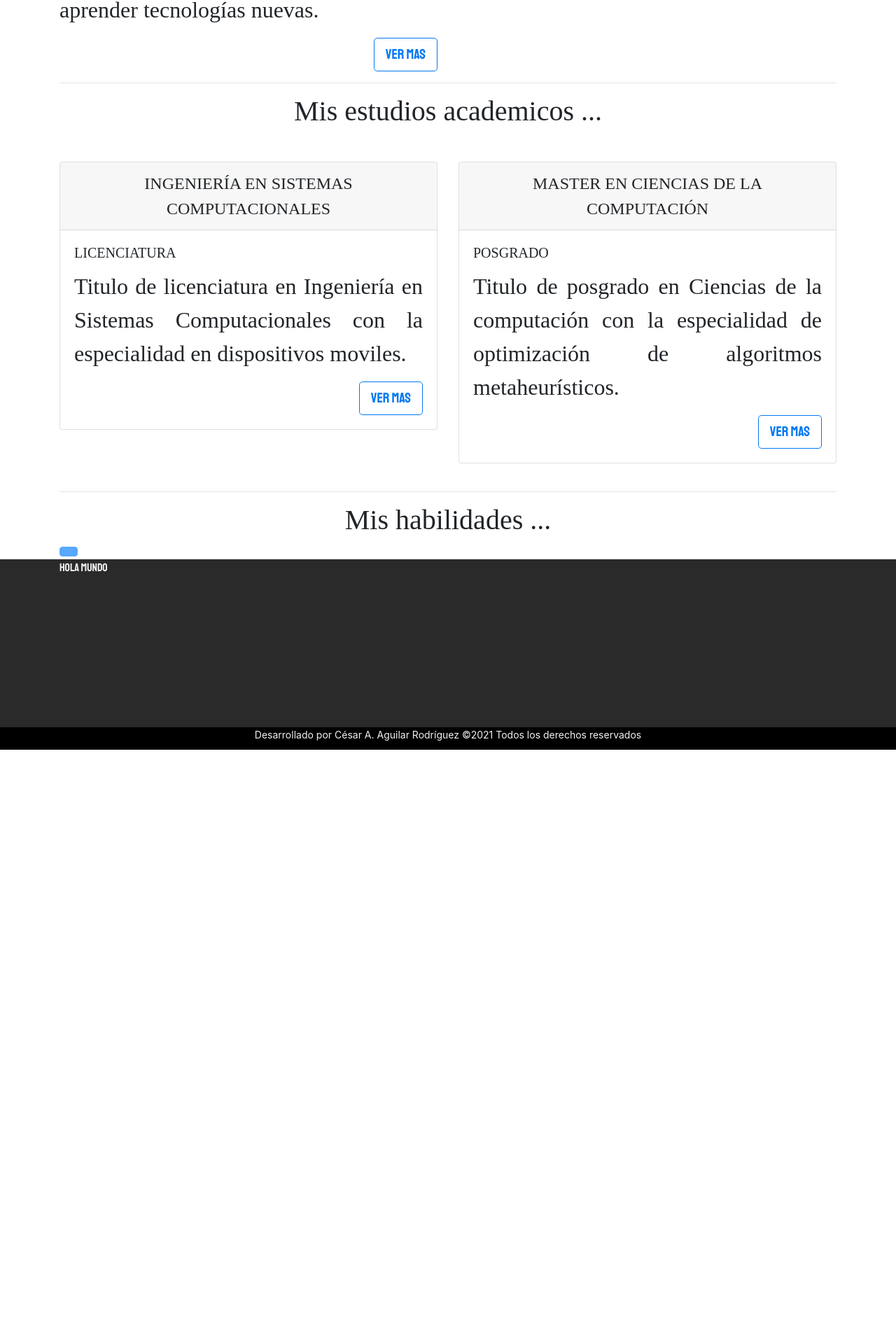
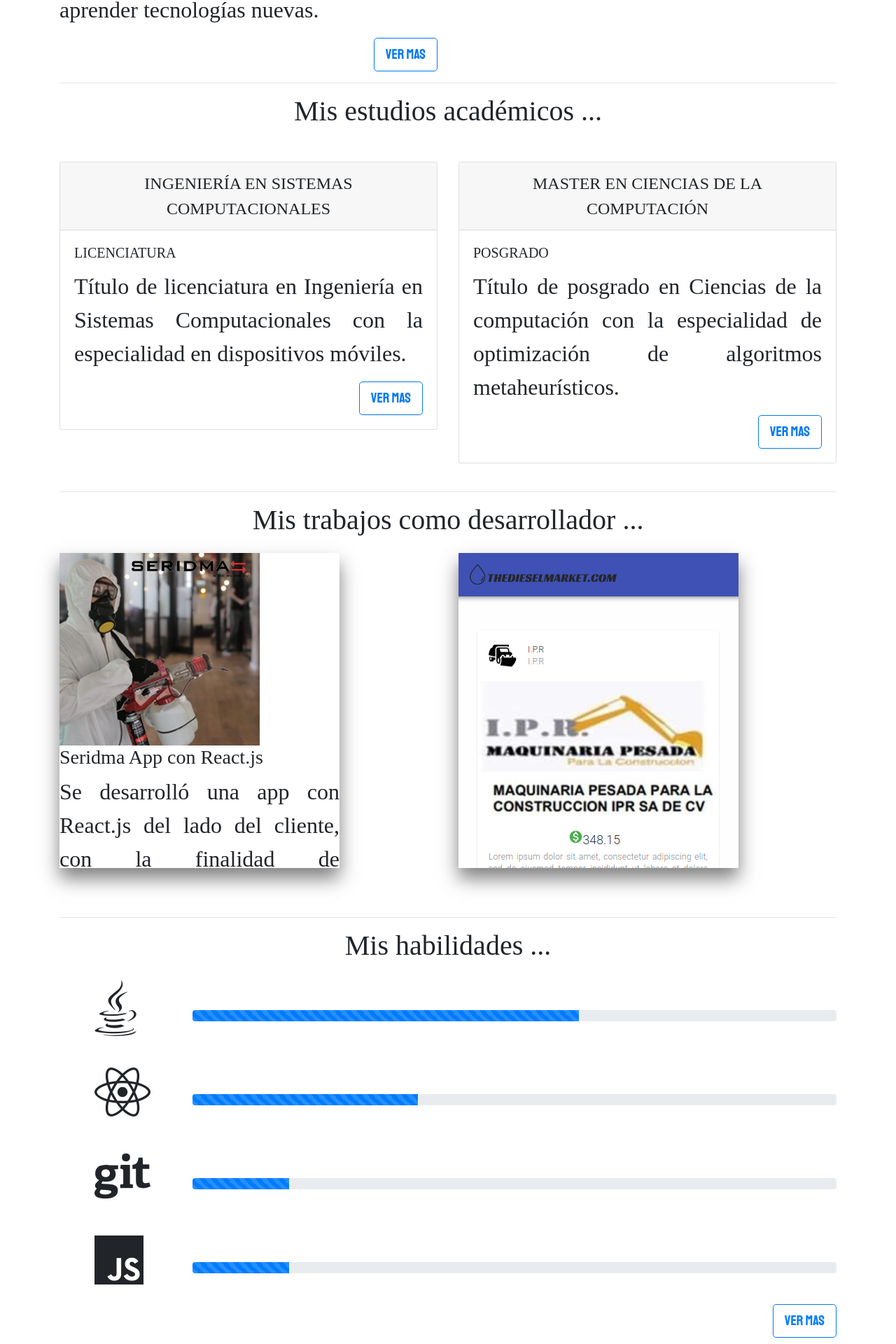
Before and after one commit to CesarAguilar43/personalCVU, a React (Create React App) app: page / in a window 1280 px wide. Shown: the part 539-2459 px from the top of the page at 70% size. Before the commit the page ends 1610 px from the top, so only its background shows below. Built offline with nearby package versions, Linux system fonts and the light colour scheme; a web font is replaced by a local one.

Commit message:
Version 2 del proyecto

```diff
--- a/public/index.html
+++ b/public/index.html
@@ -1,14 +1,12 @@
 <!DOCTYPE html>
 <html lang="en">
+
 <head>
   <meta charset="utf-8" />
   <link rel="icon" href="%PUBLIC_URL%/busqueda-de-personalidad.png" />
   <meta name="viewport" content="width=device-width, initial-scale=1" />
   <meta name="theme-color" content="#000000" />
-    <meta
-      name="description"
-      content="Web site created using create-react-app"
-    />
+  <meta name="description" content="Web site created using create-react-app" />
   <!--
       manifest.json provides metadata used when your web app is installed on a
       user's mobile device or desktop. See https://developers.google.com/web/fundamentals/web-app-manifest/
@@ -19,6 +17,7 @@
   <link rel="preconnect" href="https://fonts.googleapis.com">
   <link rel="preconnect" href="https://fonts.gstatic.com" crossorigin>
   <link href="https://fonts.googleapis.com/css2?family=Pompiere&display=swap" rel="stylesheet">
+  <link rel="stylesheet"  href="http://use.fontawesome.com/releases/v5.8.1/css/all.css" integrity="sha384-50oBUHEmvpQ+1lW4y57PTFmhCaXp0ML5d60M1M7uH2+nqUivzIebhndOJK28anvf" crossorigin="anonymous">
   <!--
       Notice the use of %PUBLIC_URL% in the tags above.
       It will be replaced with the URL of the `public` folder during the build.
@@ -30,6 +29,7 @@
     -->
   <title>César Aguilar</title>
 </head>
+
 <body>
   <noscript>You need to enable JavaScript to run this app.</noscript>
   <div id="root"></div>
@@ -44,4 +44,5 @@
       To create a production bundle, use `npm run build` or `yarn build`.
     -->
 </body>
+
 </html>
--- a/src/assets/css/Home.css
+++ b/src/assets/css/Home.css
@@ -41,3 +41,7 @@
     background-color: #0078f2;
     border-color: #0078f2;
 }
+
+.progress{
+    margin-top: 60px;
+}
--- a/src/components/cards/Cards.js
+++ b/src/components/cards/Cards.js
@@ -1,7 +1,10 @@
+import React from 'react';
 import { Card, Button } from 'react-bootstrap';
 import '../../assets/css/Cards.css';
+import ModalCard from '../modal/Modal';
 
-const Cards = ({head, title, text }) => {
+function Cards({ head, title, subtitle, text, age, seemore }) {
+    const [modalShow, setModalShow] = React.useState(false);
     return (
         <>
             <Card>
@@ -11,9 +14,26 @@ const Cards = ({head, title, text }) => {
                     <Card.Text>
                         {text}
                     </Card.Text>
-                        <Button variant="outline-primary" className="btn-cards"  size="lg">Ver mas</Button>
+                    <Button
+                        variant="outline-primary"
+                        className="btn-cards"
+                        size="lg"
+                        onClick={() => setModalShow(true)}
+                    >
+                        Ver mas
+                    </Button>
                 </Card.Body>
             </Card>
+            <ModalCard
+                show={modalShow}
+                head={head}
+                title={title}
+                subtitle={subtitle}
+                text={text}
+                age={age}
+                seemore={seemore}
+                onHide={() => setModalShow(false)}
+            />
         </>
     );
 }
--- /dev/null
+++ b/src/components/modal/Modal.js
@@ -0,0 +1,34 @@
+import { Modal, Button } from "react-bootstrap";
+
+function ModalCard(props) {
+    return (
+        <Modal
+            {...props}
+            size="lg"
+            aria-labelledby="contained-modal-title-vcenter"
+            centered
+        >
+            <Modal.Header closeButton>
+                <Modal.Title id="contained-modal-title-vcenter">
+                    {props.head}
+                </Modal.Title>
+            </Modal.Header>
+            <Modal.Body>
+                <h4>{props.title}</h4>
+                <h5>{props.subtitle}</h5>
+                <p>{props.age}</p>
+                <label>
+                    <p>
+                        {props.text}
+                    </p>
+                    <p>{props.seemore}</p>
+                </label>
+            </Modal.Body>
+            <Modal.Footer>
+                <Button onClick={props.onHide} variant="outline-primary" className="btn-home-1" size="lg">Cerrar</Button>
+            </Modal.Footer>
+        </Modal>
+    );
+}
+
+export default ModalCard;
--- a/src/config/NavBarRoutes.js
+++ b/src/config/NavBarRoutes.js
@@ -1,12 +1,27 @@
 export const rutas = [
     {
         path: '/',
-        title: 'Home',
+        title: 'Inicio',
         icon: '1',
     },
     {
         path: '/about',
-        title: 'About',
+        title: 'Acerca',
         icon: '2',
+    },
+    {
+        path: '/development',
+        title: 'Desarrollo',
+        icon: '3'
+    },
+    {
+        path: '/skills',
+        title: 'Habilidades',
+        icon: '4'
+    },
+    {
+        path: '/contact',
+        title: 'Contacto',
+        icon: '5'
     }
 ];
--- a/src/config/Routes.js
+++ b/src/config/Routes.js
@@ -1,6 +1,9 @@
 import { BrowserRouter, Route, Switch } from 'react-router-dom';
 import Home from '../containers/home/Home';
 import About from '../containers/about/About';
+import Development from '../containers/development/Development';
+import Skills from '../containers/skills/Skills';
+import Contact from '../containers/contact/Contact';
 
 export default function Routes() {
     return (
@@ -8,6 +11,9 @@ export default function Routes() {
             <Switch>
                 <Route exact path="/" component={Home} />
                 <Route exact path="/about" component={About} />
+                <Route exact path="/development" component={Development} />
+                <Route exact path="/skills" component={Skills} />
+                <Route exact path="/contact" component={Contact} />
             </Switch>
         </BrowserRouter>
     );
--- a/src/containers/about/About.js
+++ b/src/containers/about/About.js
@@ -1,6 +1,6 @@
 import Layout from '../../layouts/Layout';
 import { Container, Row, Col } from 'react-bootstrap';
-import Cards from '../../components/hover-cards/Hover-Cards';
+import HoverCards from '../../components/hover-cards/Hover-Cards';
 //import InfoCards from '../../components/hover-cards/InfoCards';
 import image01 from '../../assets/img/banner-pagina-inicio-chica.png';
 import image02 from '../../assets/img/theDM.png';
@@ -13,14 +13,14 @@ const About = () => {
                     <h1>Mis trabajos como desarrollador</h1>
                     <Row>
                         <Col xs={12} lg={6}>
-                            <Cards
+                            <HoverCards
                                 ruteImg={image01}
                                 alt="Seridma"
                                 titleImg="Seridma App con React.js"
                                 descImg="Se desarrollo una app con React.js del lado del cliente, con la finalidad de promocionar el servicio de fumigación" />
                         </Col>
                         <Col xs={12} lg={6}>
-                            <Cards
+                            <HoverCards
                                 ruteImg={image02}
                                 alt="TheDieselMarket"
                                 titleImg="TheDieselMarket rest api con React.js"
--- /dev/null
+++ b/src/containers/contact/Contact.js
@@ -0,0 +1,20 @@
+import Layout from '../../layouts/Layout';
+import { Container, Row} from 'react-bootstrap';
+
+const Contact = () => {
+    return (
+        <Layout>
+            <Container>
+                <Row>
+                    <div style={{ height: '100vh' }}>
+                        <h1 style={{margin: '100px'}}>
+                            Hola mundo!
+                        </h1>
+                    </div>
+                </Row>
+            </Container>
+        </Layout>
+    )
+}
+
+export default Contact;
--- /dev/null
+++ b/src/containers/development/Development.js
@@ -0,0 +1,20 @@
+import Layout from '../../layouts/Layout';
+import { Container, Row} from 'react-bootstrap';
+
+const Development = () => {
+    return (
+        <Layout>
+            <Container>
+                <Row>
+                    <div style={{ height: '100vh' }}>
+                        <h1 style={{margin: '100px'}}>
+                            Hola mundo!
+                        </h1>
+                    </div>
+                </Row>
+            </Container>
+        </Layout>
+    )
+}
+
+export default Development;
--- a/src/containers/home/Home.js
+++ b/src/containers/home/Home.js
@@ -1,8 +1,12 @@
 import '../../assets/css/Home.css';
 import Layout from '../../layouts/Layout';
-import { Container, Row, Col, Image, Button, OverlayTrigger, Tooltip } from 'react-bootstrap';
+import { Container, Row, Col, Image, Button, OverlayTrigger, Tooltip, ProgressBar } from 'react-bootstrap';
 import HomeImage from '../../assets/img/homeImage.jpeg';
 import Cards from '../../components/cards/Cards';
+import image01 from '../../assets/img/banner-pagina-inicio-chica.png';
+import image02 from '../../assets/img/theDM.png';
+import HoverCards from '../../components/hover-cards/Hover-Cards';
+import { Link } from 'react-router-dom';
 
 const Home = () => {
     return (
@@ -31,14 +35,17 @@ const Home = () => {
                 <hr />
                 <Row>
                     <Col xs={12} lg={12}>
-                        <h1>Mis estudios academicos ...</h1>
+                        <h1>Mis estudios académicos ...</h1>
                     </Col>
                     <Col xs={12} lg={6}>
                         <div className="home-div-2">
                             <Cards
                                 head="INGENIERÍA EN SISTEMAS COMPUTACIONALES"
                                 title="LICENCIATURA"
-                                text="Titulo de licenciatura en Ingeniería en Sistemas Computacionales con la especialidad en dispositivos moviles."
+                                subtitle="Grado obtenido en el Instituto Tecnólogico de Ciudad Madero."
+                                text="Título de licenciatura en Ingeniería en Sistemas Computacionales con la especialidad en dispositivos móviles."
+                                age="2013-2018"
+                                seemore='Como trabajo final para la obtención del grado de ingeniero en sistemas computacionales, se hizo residencias en el centro de mantenimiento de Telmex Madero.'
                             />
                         </div>
                     </Col>
@@ -47,7 +54,10 @@ const Home = () => {
                             <Cards
                                 head="MASTER EN CIENCIAS DE LA COMPUTACIÓN"
                                 title="POSGRADO"
-                                text="Titulo de posgrado en Ciencias de la computación con la especialidad de optimización de algoritmos metaheurísticos."
+                                subtitle="Grado obtenido en el Instituto Tecnólogico de Ciudad Madero."
+                                text="Título de posgrado en Ciencias de la computación con la especialidad de optimización de algoritmos metaheurísticos."
+                                age="2019-2021"
+                                seemore='Tesis presentada para la obtención de grado en master en ciencias de la computación con el nombre de "DESARROLLO DE ARQUITECTURA DE SOPORTE A LA TOMA DE DECISIONES PARA AGENTES EN HARDWARE"'
                             />
                         </div>
                     </Col>
@@ -55,18 +65,89 @@ const Home = () => {
                 <br /><hr />
                 <Row>
                     <Col xs={12} lg={12}>
+                        <h1>Mis trabajos como desarrollador ...</h1>
+                    </Col>
+                    <Col xs={12} lg={6}>
+                        <HoverCards
+                            ruteImg={image01}
+                            alt="Seridma"
+                            titleImg="Seridma App con React.js"
+                            descImg="Se desarrolló una app con React.js del lado del cliente, con la finalidad de promocionar el servicio de fumigación" />
+                    </Col>
+                    <Col xs={12} lg={6}>
+                        <HoverCards
+                            ruteImg={image02}
+                            alt="TheDieselMarket"
+                            titleImg="TheDieselMarket rest api con React.js"
+                            descImg="Se desarrolló una api rest para la venta y compra de diesel en la zona de Nuevo León" />
+                    </Col>
+                </Row>
+                <br /><hr />
+                <Row>
+                    <Col xs={12} lg={12}>
                         <h1>Mis habilidades ...</h1>
                     </Col>
-                    <Col xs={12} lg={2}>
-                        <OverlayTrigger overlay={<Tooltip id="tooltip-disabled">Css 3</Tooltip>}>
-                            <span className="d-inline-block">
-                                <Button disabled style={{ pointerEvents: 'none' }}>
-
-                                </Button>
+                    <Col xs={2} lg={2}>
+                        <OverlayTrigger overlay={<Tooltip id="tooltip-disabled">Java</Tooltip>}>
+                            <span className="d-inline-block" style={{ fontSize: '10vh', margin: '0 50px' }} >
+                                <i className="fab fa-java" />
                             </span>
                         </OverlayTrigger>
                     </Col>
+                    <Col xs={10} lg={10}>
+                        <ProgressBar animated now={60} />
+                    </Col>
+                    <Col xs={2} lg={2}>
+                        <OverlayTrigger overlay={<Tooltip id="tooltip-disabled">React</Tooltip>}>
+                            <span className="d-inline-block" style={{ fontSize: '10vh', margin: '0 50px' }} >
+                                <i className="fab fa-react" />
+                            </span>
+                        </OverlayTrigger>
+                    </Col>
+                    <Col xs={10} lg={10}>
+                        <ProgressBar animated now={35} />
+                    </Col>
+                    <Col xs={2} lg={2}>
+                        <OverlayTrigger overlay={<Tooltip id="tooltip-disabled">Git</Tooltip>}>
+                            <span className="d-inline-block" style={{ fontSize: '10vh', margin: '0 50px' }} >
+                                <i className="fab fa-git" />
+                            </span>
+                        </OverlayTrigger>
+                    </Col>
+                    <Col xs={10} lg={10}>
+                        <ProgressBar animated now={15} />
+                    </Col>
+                    <Col xs={2} lg={2}>
+                        <OverlayTrigger overlay={<Tooltip id="tooltip-disabled">JavaScript</Tooltip>}>
+                            <span className="d-inline-block" style={{ fontSize: '10vh', margin: '0 50px' }} >
+                                <i className="fab fa-js" />
+                            </span>
+                        </OverlayTrigger>
+                    </Col>
+                    <Col xs={10} lg={10}>
+                        <ProgressBar animated now={15} />
+                    </Col>
+                    {/* <Col xs={12} lg={2}>
+                        <OverlayTrigger overlay={<Tooltip id="tooltip-disabled">php</Tooltip>}>
+                            <span className="d-inline-block" style={{ fontSize: '10vh' }} >
+                                <i className="fab fa-php" />
+                            </span>
+                        </OverlayTrigger>
+                    </Col> */}
+                    <Col xs={12} lg={12}>
+                        <Button variant="outline-primary" className="btn-home-1" size="lg">
+                            <Link to="/skills">Ver mas</Link>
+                        </Button>
+                    </Col>
+                    {/* <Col xs={12} lg={2}>
+                        <OverlayTrigger overlay={<Tooltip id="tooltip-disabled">Css 3</Tooltip>}>
+                            <span className="d-inline-block" style={{ fontSize: '10vh', margin: '0 50px' }} >
+                                <i className="fab fa-css3-alt" />
+                            </span>
+                        </OverlayTrigger>
+                    </Col> */}
                 </Row>
+                <br />
             </Container>
         </Layout>
     )
--- /dev/null
+++ b/src/containers/skills/Skills.jsx
@@ -0,0 +1,20 @@
+import Layout from '../../layouts/Layout';
+import { Container, Row} from 'react-bootstrap';
+
+const Skills = () => {
+    return (
+        <Layout>
+            <Container>
+                <Row>
+                    <div style={{ height: '100vh' }}>
+                        <h1 style={{margin: '100px'}}>
+                            Hola mundo!
+                        </h1>
+                    </div>
+                </Row>
+            </Container>
+        </Layout>
+    )
+}
+
+export default Skills;
```
Lines whose indentation alone changed are shown as unchanged.
